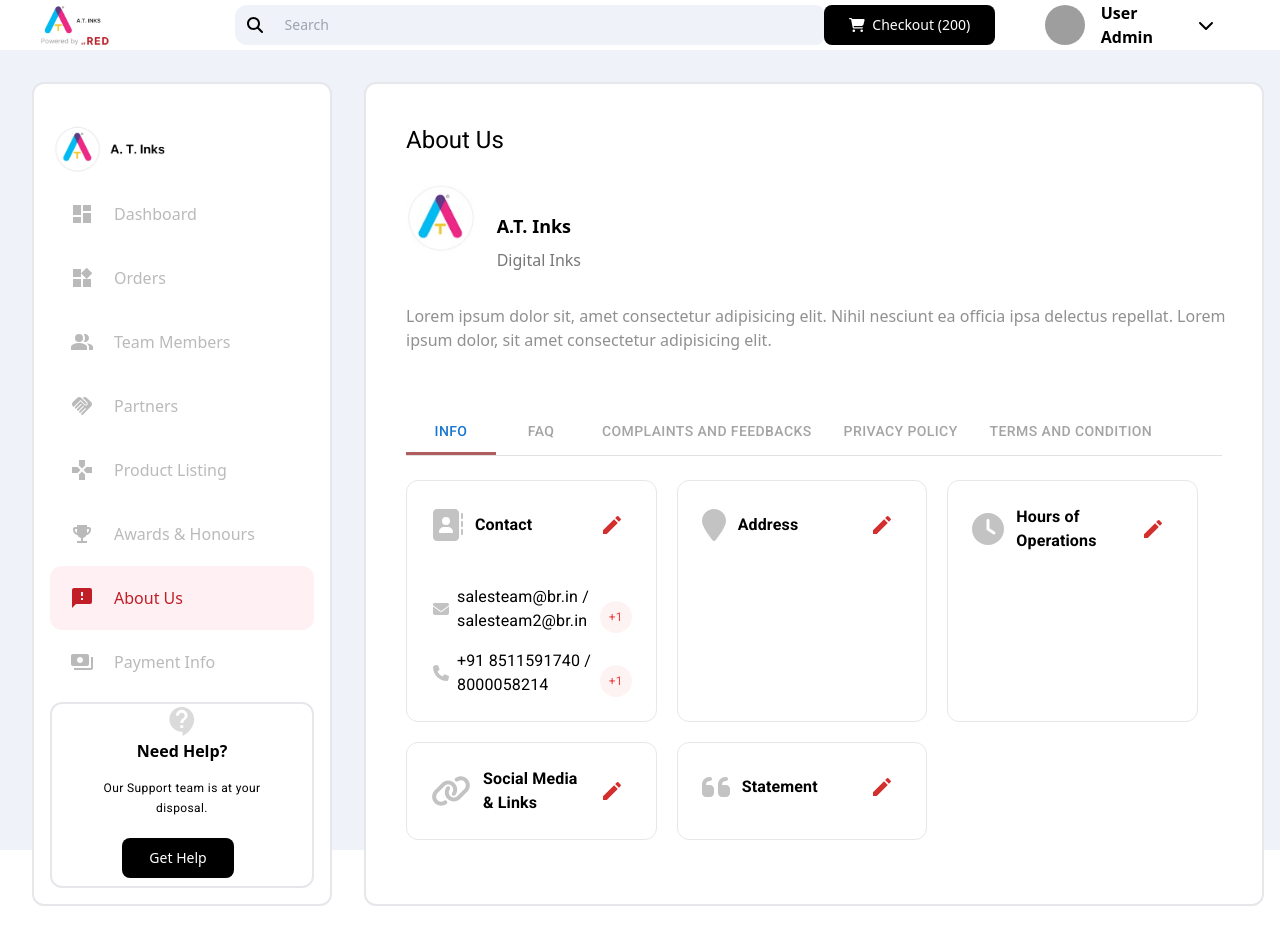
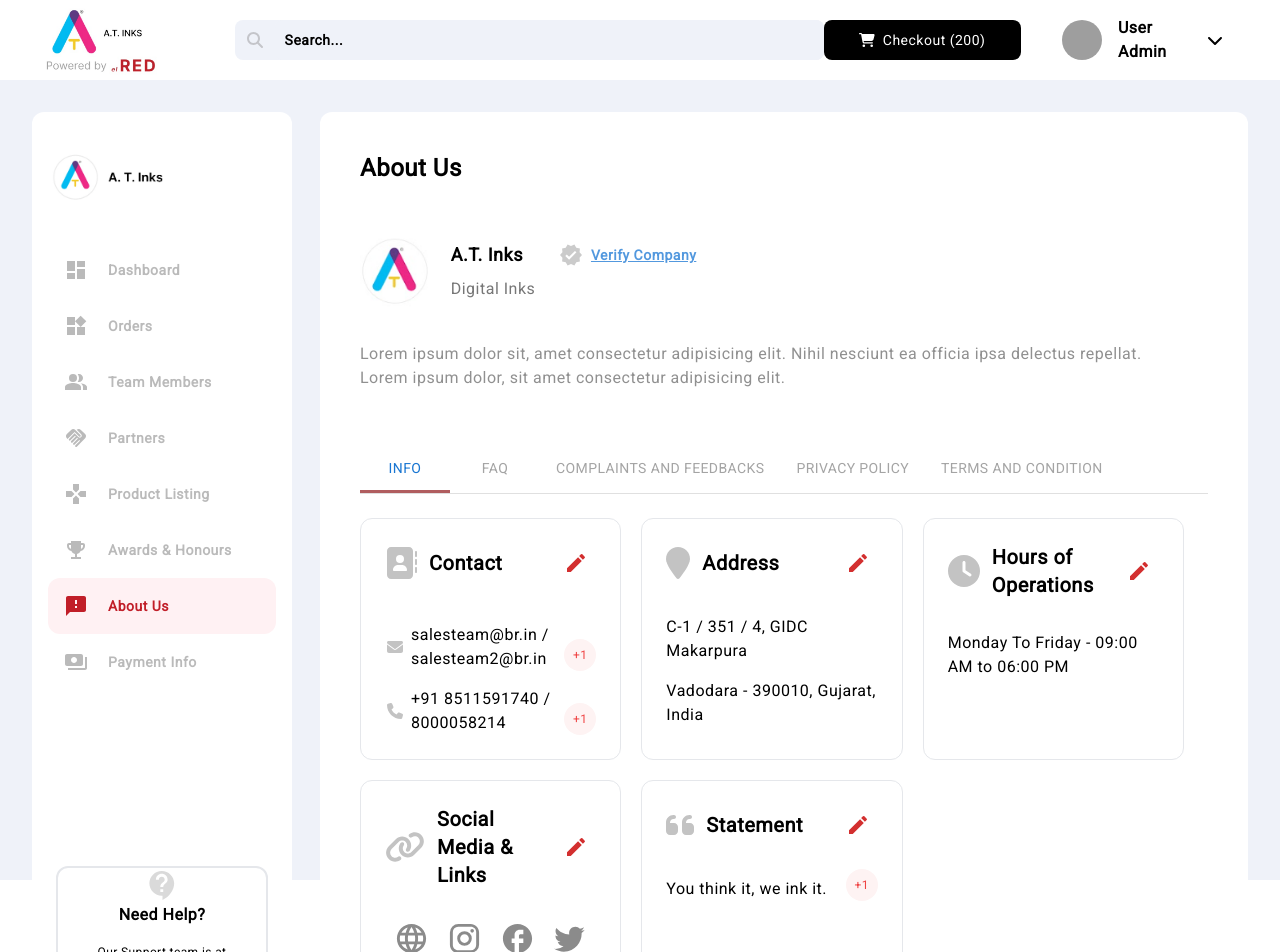
Before and after one commit to WyvernDrexx/ts_webapp_atinks, a React (Vite) app: page / in a window 1280 px wide. Shown: the top 952 px of the page. Before the commit the page ends 906 px from the top, so only its background shows below. Built offline with nearby package versions, Linux system fonts and the light colour scheme; grey boxes are pictures that could not be loaded.

Commit message:
layout ui fixes

```diff
--- a/index.html
+++ b/index.html
@@ -4,6 +4,12 @@
     <meta charset="UTF-8" />
     <link rel="icon" type="image/svg+xml" href="/brand-logo.png" />
     <meta name="viewport" content="width=device-width, initial-scale=1.0" />
+    <link rel="preconnect" href="https://fonts.googleapis.com" />
+    <link rel="preconnect" href="https://fonts.gstatic.com" crossorigin />
+    <link
+      href="https://fonts.googleapis.com/css2?family=Roboto&display=swap"
+      rel="stylesheet"
+    />
     <title>My App</title>
   </head>
   <body>
--- a/src/App.tsx
+++ b/src/App.tsx
@@ -1,7 +1,3 @@
-import '@fontsource/roboto/300.css'
-import '@fontsource/roboto/400.css'
-import '@fontsource/roboto/500.css'
-import '@fontsource/roboto/700.css'
 import 'assets/index.css'
 
 import { ThemeProvider } from '@mui/system'
--- a/src/assets/index.css
+++ b/src/assets/index.css
@@ -1,3 +1,8 @@
 @tailwind base;
 @tailwind components;
 @tailwind utilities;
+
+* {
+  font-family: 'Roboto', sans-serif;
+  letter-spacing: 0.5px;
+}
--- a/src/features/aboutUs/components/Card.tsx
+++ b/src/features/aboutUs/components/Card.tsx
@@ -21,7 +21,7 @@
       <div className='flex justify-between items-center'>
         <div className='flex items-center'>
           <FontAwesomeIcon size='2x' color='#c3c3c3' icon={icon} />
-          <p className='ml-3 font-semibold'>{title}</p>
+          <p className='ml-3 text-xl font-semibold'>{title}</p>
         </div>
         <IconButton onClick={onEditClick}>
           <Edit color='error' />
--- a/src/features/aboutUs/routes/AboutUs/AboutUs.tsx
+++ b/src/features/aboutUs/routes/AboutUs/AboutUs.tsx
@@ -1,3 +1,4 @@
+import { Verified } from '@mui/icons-material'
 import { Typography } from '@mui/material'
 import { Tabs } from 'components/common'
 import { Info } from './Components'
@@ -5,16 +6,22 @@
 function AboutUs() {
   return (
     <div className='w-[100%]'>
-      <Typography gutterBottom variant='h5'>
+      <h1 className='text-2xl font-bold'>
         About Us
-      </Typography>
+      </h1>
       <div>
-        <div className='flex items-center'>
-          <div>
-            <img className='h-[78px]' src='brand-logo.png' />
-          </div>
-          <div className='pl-5 mt-12'>
-            <p className='text-lg font-bold'>A.T. Inks</p>
+        <div className='flex items-center mt-12'>
+          <img className='h-[78px]' src='brand-logo.png' />
+          <div className='pl-5'>
+            <p className='text-lg flex items-center font-bold'>
+              A.T. Inks
+              <span className='ml-9 flex items-center'>
+                <Verified htmlColor='#cbcbcb' />
+                <span className='text-sm text-[#5298de] underline ml-2'>
+                  Verify Company
+                </span>
+              </span>
+            </p>
             <p className='pt-2 text-md text-[#777777]'>Digital Inks</p>
           </div>
         </div>
--- a/src/features/aboutUs/routes/AboutUs/Components/Info.tsx
+++ b/src/features/aboutUs/routes/AboutUs/Components/Info.tsx
@@ -1,12 +1,22 @@
 import {
-  faAddressBook, faClock,
+  faAddressBook,
+  faClock,
+  faGlobe,
   faLink,
   faLocationPin,
   faQuoteLeft
 } from '@fortawesome/free-solid-svg-icons'
+import { FontAwesomeIcon } from '@fortawesome/react-fontawesome'
+import {
+  FacebookOutlined,
+  Instagram,
+  Language,
+  Twitter
+} from '@mui/icons-material'
 import { FloatingDrawer } from 'components/common/FloatingDrawer'
 import { ContactType } from 'features/aboutUs'
 import { useState } from 'react'
+import { cn } from 'utils'
 import { Card } from '../../../components/Card'
 import { ContactCardBody } from './ContactCardBody'
 import { ContactEdit } from './ContactEdit'
@@ -58,22 +68,70 @@
     {
       title: 'Address',
       icon: faLocationPin,
-      onEditClick: () => alert('Clicked!')
+      onEditClick: () => alert('Clicked!'),
+      Body: (
+        <div className='mt-8'>
+          <p>C-1 / 351 / 4, GIDC Makarpura</p>
+          <p className='mt-4'>Vadodara - 390010, Gujarat, India</p>
+        </div>
+      )
     },
     {
       title: 'Hours of Operations',
       icon: faClock,
-      onEditClick: () => alert('Clicked!')
+      onEditClick: () => alert('Clicked!'),
+      Body: (
+        <div className='mt-8'>
+          <p>Monday To Friday - 09:00 AM to 06:00 PM</p>
+        </div>
+      )
     },
     {
       title: 'Social Media & Links',
       icon: faLink,
-      onEditClick: () => alert('Clicked!')
+      onEditClick: () => alert('Clicked!'),
+      Body: (
+        <div className='mt-8'>
+          <div className='grid grid-cols-4'>
+            <div className='flex flex-col items-center'>
+              <Language htmlColor='#8b8b8b' fontSize='large' />
+              <p className='mt-4 text-[#8b8b8b]'>Website</p>
+            </div>
+            <div className='flex flex-col items-center'>
+              <Instagram htmlColor='#8b8b8b' fontSize='large' />
+              <p className='mt-4 text-[#8b8b8b]'>Instagram</p>
+            </div>
+            <div className='flex flex-col items-center'>
+              <FacebookOutlined htmlColor='#8b8b8b' fontSize='large' />
+              <p className='mt-4 text-[#8b8b8b]'>Facebook</p>
+            </div>
+            <div className='flex flex-col items-center'>
+              <Twitter htmlColor='#8b8b8b' fontSize='large' />
+              <p className='mt-4 text-[#8b8b8b]'>Twitter</p>
+            </div>
+          </div>
+        </div>
+      )
     },
     {
       title: 'Statement',
       icon: faQuoteLeft,
-      onEditClick: () => alert('Clicked!')
+      onEditClick: () => alert('Clicked!'),
+      Body: (
+        <div className='relative mt-8'>
+          <p>You think it, we ink it.</p>
+          <span
+            className={cn(
+              'text-red-500 bg-[#fef3f3]',
+              'absolute right-0 bottom-0 h-8 w-8',
+              'text-xs ',
+              'flex justify-center items-center rounded-full'
+            )}
+          >
+            +1
+          </span>
+        </div>
+      )
     }
   ]
 
--- a/src/features/layout/Layout.tsx
+++ b/src/features/layout/Layout.tsx
@@ -5,9 +5,9 @@
   return (
     <div className='flex flex-col h-[100vh]'>
       <Header />
-      <div className='grid bg-[#eff2f9] gap-8 p-8 h-[100%] grid-cols-[300px_minmax(900px,_1fr)]'>
+      <div className='grid bg-[#eff2f9] gap-7 p-8 h-[100%] grid-cols-[260px_minmax(900px,_1fr)]'>
         <Sidebar />
-        <div className='border-2 bg-white rounded-xl h-[100%] flex p-10'>
+        <div className=' bg-white rounded-xl h-[100%] flex p-10'>
           <Outlet />
         </div>
       </div>
--- a/src/features/layout/components/Header.tsx
+++ b/src/features/layout/components/Header.tsx
@@ -10,29 +10,30 @@
 
 function Header() {
   return (
-    <div className={cn('pl-8', 'h-[auto]', 'flex items-center')}>
+    <div className={cn('pl-8', 'flex items-center')}>
       <div className='basis-2/12'>
-        <img className='h-[50px]' src='logo.png' />
+        <img className='h-[80px]' src='logo.png' />
       </div>
       <div className='ml-5 basis-5/12'>
         <div
           className={cn(
-            'w-[589px] pl-3 rounded-xl flex items-center',
+            'w-[589px] pl-3 rounded-lg flex items-center',
             'bg-[#eff2f9]'
           )}
         >
-          <FontAwesomeIcon icon={faMagnifyingGlass} />
+          <FontAwesomeIcon color='#c4c5ca' icon={faMagnifyingGlass} />
           <input
             type='text'
             id='first_name'
-            className='ml-3 outline-none dark:focus:ring-blue-500 dark:focus:border-blue-500 bg-[#eff2f9] text-gray-900 text-sm rounded-lg focus:ring-blue-500 focus:border-blue-500 block w-full p-2.5  '
-            placeholder='Search'
+            className='ml-3 outline-none placeholder:font-semibold placeholder:text-black dark:focus:ring-blue-500 dark:focus:border-blue-500 bg-[#eff2f9] text-gray-900 text-sm rounded-lg focus:ring-blue-500 focus:border-blue-500 block w-full p-2.5  '
+            placeholder='Search...'
+
             required
           />
         </div>
       </div>
       <div className='flex items-center justify-end basis-5/12'>
-        <Button className='w-[188px]'>
+        <Button className='w-[225px]'>
           <FontAwesomeIcon className='mr-2' icon={faCartShopping} />
           Checkout (200)
         </Button>
--- a/src/features/layout/components/Sidebar.tsx
+++ b/src/features/layout/components/Sidebar.tsx
@@ -66,13 +66,13 @@
 
 function Sidebar() {
   return (
-    <div className='border-2 bg-white rounded-xl h-[100%] px-4 pt-10 relative'>
+    <div className=' bg-white rounded-xl h-[100%] px-4 pt-10 relative'>
       <img className='h-[50px]' src='logo-no-text.png' />
-      <div className='mt-2'>
+      <div className='mt-10'>
         {sidebarItems.map((e) => (
           <div
             className={cn(
-              'p-5 rounded-xl flex items-center cursor-pointer',
+              'p-4 rounded-xl flex items-center cursor-pointer',
               'hover:bg-[#faf9f9]',
               {
                 'bg-[#fff1f3]': e.active
@@ -85,20 +85,20 @@
                 'text-[#c11e28]': e.active
               })}
             />
-            <p className={cn('text-[#bababa]', { 'text-[#c11e28]': e.active })}>
+            <p className={cn('text-[#bababa] text-sm font-semibold', { 'text-[#c11e28]': e.active })}>
               {e.title}
             </p>
           </div>
         ))}
       </div>
-      <div className='p-4 w-[100%] left-0 absolute bottom-0'>
+      <div className='p-6 w-[100%] left-0 absolute bottom-0'>
         <div className='px-8 rounded-xl flex flex-col justify-center items-center border-2'>
           <ContactSupport className='text-[#dadada]' fontSize='large' />
           <p className='font-bold'>Need Help?</p>
           <Typography className='text-center pt-4' variant='caption'>
             Our Support team is at your disposal.
           </Typography>
-          <Button className='w-[112px] mt-5 mb-2'>Get Help</Button>
+          <Button className='w-[112px] mt-5 mb-4'>Get Help</Button>
         </div>
       </div>
     </div>
```
